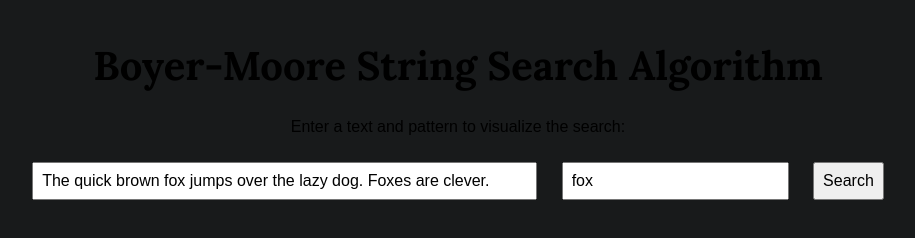
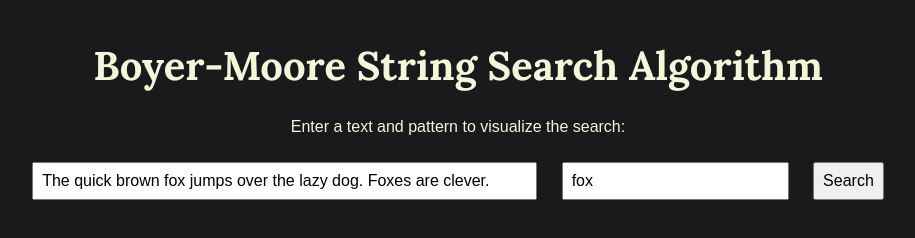
Before and after one commit to thorri-lindal/bayermoore, a plain HTML site: page index.html in a window 1280 px wide. Shown: the whole page, without its empty margins (182-1097 px from the left). Drawn offline with Linux system fonts and the light colour scheme.

Commit message:
Update index.html

```diff
--- a/index.html
+++ b/index.html
@@ -14,7 +14,7 @@
             margin: 40px;
             text-align: center;
             background-color: #181a1b !important; /* Ensures background color persists when embedded */
-        }
+            color: #f5f5dc; /* Sets text color to match the specified color */}
         .title {
             font-family: 'Lora', serif;
             font-size: 2.5rem;
```
